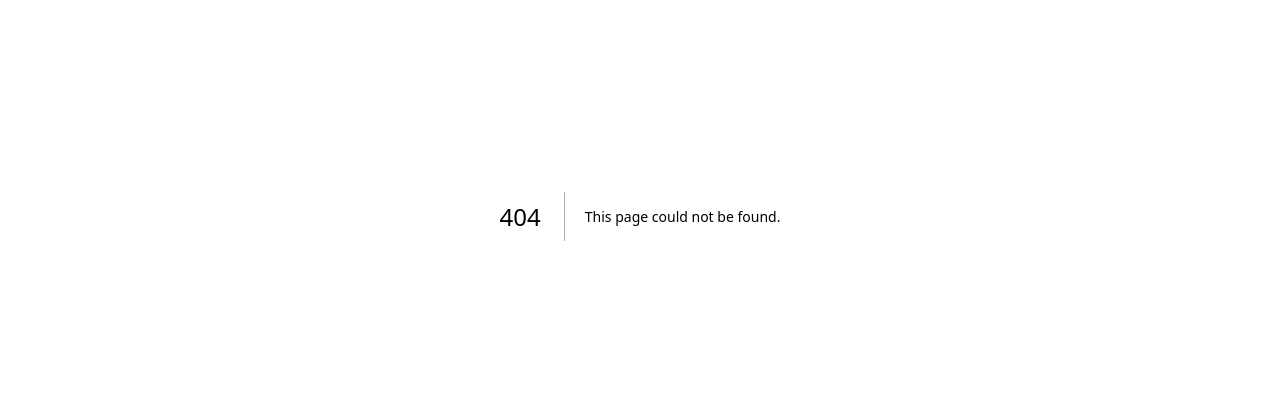
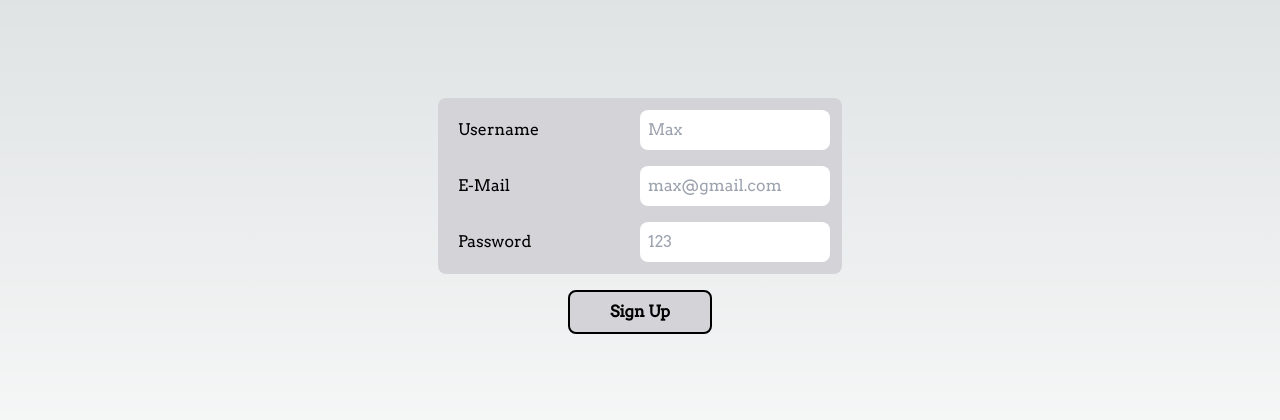
Before and after one commit to nilsfs7/fsmeet-frontend, a Next.js app: page /registration in a window 1280 px wide. Before the commit this address had no page. Shown: the part 184-604 px from the top of the page. Built offline with nearby package versions, Linux system fonts and the light colour scheme.

Commit message:
registration: wait for registration url (new backend flow)

```diff
--- a/middleware.tsx
+++ b/middleware.tsx
@@ -3,7 +3,7 @@ import type { NextRequest } from 'next/server';
 
 // This function can be marked `async` if using `await` inside
 export function middleware(request: NextRequest) {
-  // // if (!request.url.includes('/login') && !request.url.includes('/register')) {
+  // // if (!request.url.includes('/login') && !request.url.includes('/registration')) {
   // const jwt = request.cookies.get('next-auth.session-token');
   // if (!jwt) {
   //   return NextResponse.redirect(new URL('/login', request.url));
--- a/pages/login.tsx
+++ b/pages/login.tsx
@@ -49,7 +49,7 @@ const Login: NextPage = () => {
         <div className="m-2 flex flex-col rounded-lg bg-zinc-300 p-1">
           <TextInput
             id={'username'}
-            label={'User'}
+            label={'Username'}
             placeholder="Max"
             value={username}
             onChange={e => {
@@ -73,13 +73,13 @@ const Login: NextPage = () => {
         </div>
 
         <div className="flex justify-center py-2">
-          <Link href={'/register'}>
+          <Link href={'/registration'}>
             <label className="cursor-pointer pr-4 underline">Reset password</label>
           </Link>
         </div>
 
         <div className="flex justify-center py-2">
-          <Link href={'/register'}>
+          <Link href={'/registration'}>
             <label className="cursor-pointer pr-4 underline">No account yet?</label>
           </Link>
         </div>
--- a/pages/register.tsx
+++ b/pages/registration/index.tsx
@@ -1,18 +1,22 @@
 import { NextPage } from 'next';
 import { useState } from 'react';
 import TextButton from '@/components/common/TextButton';
-import router from 'next/router';
-import { getSession, signIn } from 'next-auth/react';
 import TextInput from '@/components/common/TextInput';
 import bcrypt from 'bcryptjs';
 
 const Register: NextPage = () => {
   const [username, setUsername] = useState('');
+  const [email, setEmail] = useState('');
   const [password, setPassword] = useState('');
 
   const handleInputChangeUsername = (event: any) => {
     const uname: string = event.target.value;
     setUsername(uname.toLowerCase());
+  };
+
+  const handleInputChangeEmail = (event: any) => {
+    const email: string = event.target.value;
+    setEmail(email.toLowerCase());
   };
 
   const handleInputChangePassword = (event: any) => {
@@ -29,26 +33,15 @@ const Register: NextPage = () => {
   const handleCreateClicked = async () => {
     const responseCreateUser = await fetch(`${process.env.NEXT_PUBLIC_BACKEND_URL}/v1/users`, {
       method: 'POST',
-      body: JSON.stringify({ username: username, password: password }),
+      body: JSON.stringify({ username: username, email: email, password: password }),
       headers: {
         'Content-Type': 'application/json',
       },
     });
 
-    if (responseCreateUser.status == 201) {
-      await signIn('credentials', { username: username, password: password, redirect: false }).then(async () => {
-        const session = await getSession();
-        if (session) {
-          localStorage.setItem('username', session.user.username);
-          if (session.user.imageUrl) {
-            localStorage.setItem('imageUrl', session.user.imageUrl);
-          }
-
-          router.replace('/');
-        } else {
-          console.error('user info not set');
-        }
-      });
+    if (responseCreateUser.status != 201) {
+      const error = await responseCreateUser.json();
+      console.log(error.message);
     }
   };
 
@@ -58,11 +51,20 @@ const Register: NextPage = () => {
         <div className="m-2 flex flex-col rounded-lg bg-zinc-300 p-1">
           <TextInput
             id={'username'}
-            label={'User'}
+            label={'Username'}
             placeholder="Max"
             value={username}
             onChange={e => {
               handleInputChangeUsername(e);
+            }}
+          />
+          <TextInput
+            id={'mail'}
+            label={'E-Mail'}
+            placeholder="max@gmail.com"
+            value={email}
+            onChange={e => {
+              handleInputChangeEmail(e);
             }}
           />
           <TextInput
```
